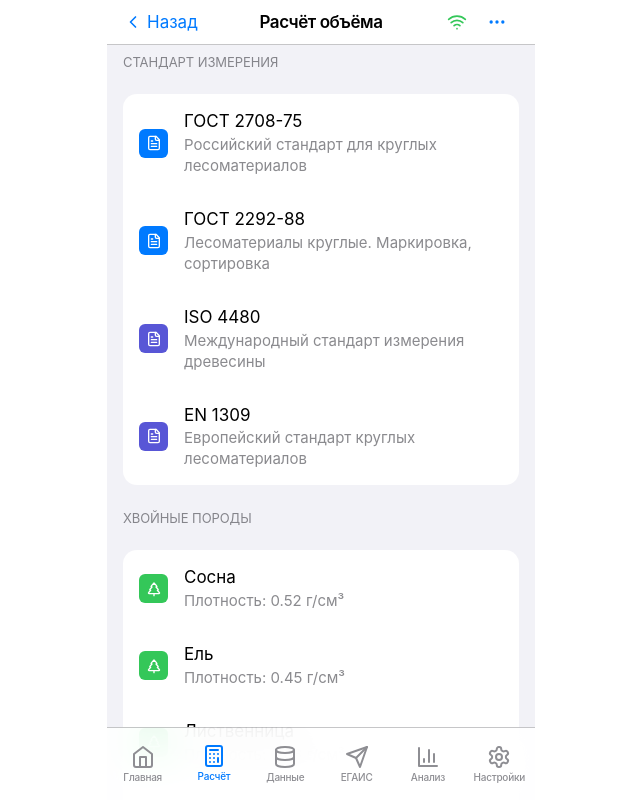
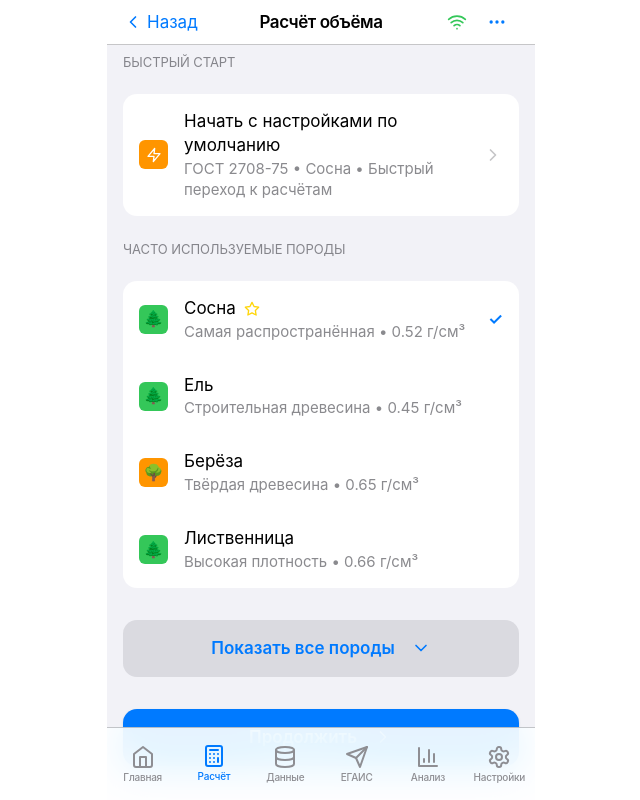
Before and after one commit to alexandertataurov/Forestry-Compliance-Application, a React (Vite) app: page / in a window 1280 px wide. Both pictures are taken after a click on the button "Расчёт". Shown: the whole page, without its empty margins (319-959 px from the left). Built offline with nearby package versions, Linux system fonts and the light colour scheme.

Commit message:
feat: Simplified new entry interface

```diff
--- a/components/calculator/StandardSpeciesSelection.tsx
+++ b/components/calculator/StandardSpeciesSelection.tsx
@@ -1,10 +1,14 @@
-import { useState } from 'react';
+import { useState, useEffect } from 'react';
 import {
   TreePine,
   FileText,
   ChevronRight,
   CheckCircle,
-  Info
+  Info,
+  Star,
+  ChevronDown,
+  ChevronUp,
+  Zap
 } from 'lucide-react';
 
 interface StandardSpeciesSelectionProps {
@@ -22,6 +26,28 @@ export function StandardSpeciesSelection({
   onSpeciesChange,
   onNext
 }: StandardSpeciesSelectionProps) {
+  const [showAllSpecies, setShowAllSpecies] = useState(false);
+
+  // Default standard and species for quick start
+  const defaultStandard = 'GOST-2708-75';
+  const defaultSpecies = 'pine';
+
+  // Auto-select defaults on component mount if nothing is selected
+  useEffect(() => {
+    if (!selectedStandard) {
+      onStandardChange(defaultStandard);
+    }
+    if (!selectedSpecies) {
+      onSpeciesChange(defaultSpecies);
+    }
+  }, [selectedStandard, selectedSpecies, onStandardChange, onSpeciesChange]);
+
+  const handleQuickStart = () => {
+    onStandardChange(defaultStandard);
+    onSpeciesChange(defaultSpecies);
+    onNext();
+  };
+
   const standards = [
     {
       id: 'GOST-2708-75',
@@ -67,10 +93,115 @@ export function StandardSpeciesSelection({
 
   const canProceed = selectedStandard && selectedSpecies;
 
+  // Most common species for quick selection
+  const commonSpecies = [
+    { id: 'pine', name: 'Сосна', density: 0.52, category: 'Хвойные', icon: '🌲', description: 'Самая распространённая' },
+    { id: 'spruce', name: 'Ель', density: 0.45, category: 'Хвойные', icon: '🌲', description: 'Строительная древесина' },
+    { id: 'birch', name: 'Берёза', density: 0.65, category: 'Лиственные', icon: '🌳', description: 'Твёрдая древесина' },
+    { id: 'larch', name: 'Лиственница', density: 0.66, category: 'Хвойные', icon: '🌲', description: 'Высокая плотность' }
+  ];
+
   return (
     <div>
-      {/* Measuring Standards */}
-      <div className="ios-section-header">Стандарт измерения</div>
+      {/* Quick Start Section */}
+      <div className="ios-section-header">Быстрый старт</div>
+      <div className="ios-list">
+        <button
+          onClick={handleQuickStart}
+          className="ios-list-item"
+          style={{ border: 'none', background: 'transparent', width: '100%' }}
+        >
+          <div className="ios-list-item-content">
+            <div
+              className="ios-list-item-icon"
+              style={{ backgroundColor: '#FF9500' }}
+            >
+              <Zap className="w-4 h-4" />
+            </div>
+            <div className="ios-list-item-text">
+              <div className="ios-list-item-title">Начать с настройками по умолчанию</div>
+              <div className="ios-list-item-subtitle">
+                ГОСТ 2708-75 • Сосна • Быстрый переход к расчётам
+              </div>
+            </div>
+          </div>
+          <div className="ios-list-item-accessory">
+            <ChevronRight className="w-5 h-5" style={{ color: 'var(--ios-tertiary-label)' }} />
+          </div>
+        </button>
+      </div>
+
+      {/* Common Species */}
+      <div className="ios-section-header">Часто используемые породы</div>
+      <div className="ios-list">
+        {commonSpecies.map((species) => (
+          <button
+            key={species.id}
+            onClick={() => onSpeciesChange(species.id)}
+            className="ios-list-item"
+            style={{ border: 'none', background: 'transparent', width: '100%' }}
+          >
+            <div className="ios-list-item-content">
+              <div
+                className="ios-list-item-icon"
+                style={{
+                  backgroundColor: species.category === 'Хвойные' ? '#34C759' : '#FF9500',
+                  fontSize: '16px',
+                  display: 'flex',
+                  alignItems: 'center',
+                  justifyContent: 'center'
+                }}
+              >
+                {species.icon}
+              </div>
+              <div className="ios-list-item-text">
+                <div className="ios-list-item-title">
+                  {species.name}
+                  {species.id === defaultSpecies && (
+                    <Star className="w-4 h-4" style={{
+                      color: '#FFD60A',
+                      marginLeft: '8px',
+                      display: 'inline'
+                    }} />
+                  )}
+                </div>
+                <div className="ios-list-item-subtitle">
+                  {species.description} • {species.density} г/см³
+                </div>
+              </div>
+            </div>
+            {selectedSpecies === species.id && (
+              <div className="ios-list-item-accessory">
+                <div style={{ color: '#007AFF', fontSize: '17px', fontWeight: '600' }}>✓</div>
+              </div>
+            )}
+          </button>
+        ))}
+      </div>
+
+      {/* Show All Species Toggle */}
+      <div style={{ padding: 'var(--ios-spacing-md)' }}>
+        <button
+          onClick={() => setShowAllSpecies(!showAllSpecies)}
+          className="ios-button ios-button-secondary"
+          style={{ width: '100%' }}
+        >
+          <span style={{ marginRight: '8px' }}>
+            {showAllSpecies ? 'Скрыть все породы' : 'Показать все породы'}
+          </span>
+          {showAllSpecies ? (
+            <ChevronUp className="w-5 h-5" />
+          ) : (
+            <ChevronDown className="w-5 h-5" />
+          )}
+        </button>
+      </div>
+
+      {/* All Species (Collapsible) */}
+      {showAllSpecies && (
+        <>
+          {/* Measuring Standards */}
+          <div className="ios-section-header">Стандарт измерения</div>
       <div className="ios-list">
         {standards.map((standard) => (
           <button
@@ -203,6 +334,8 @@ export function StandardSpeciesSelection({
           </button>
         ))}
       </div>
+        </>
+      )}
 
       {/* Continue Button */}
       <div style={{ padding: 'var(--ios-spacing-md)' }}>
```
